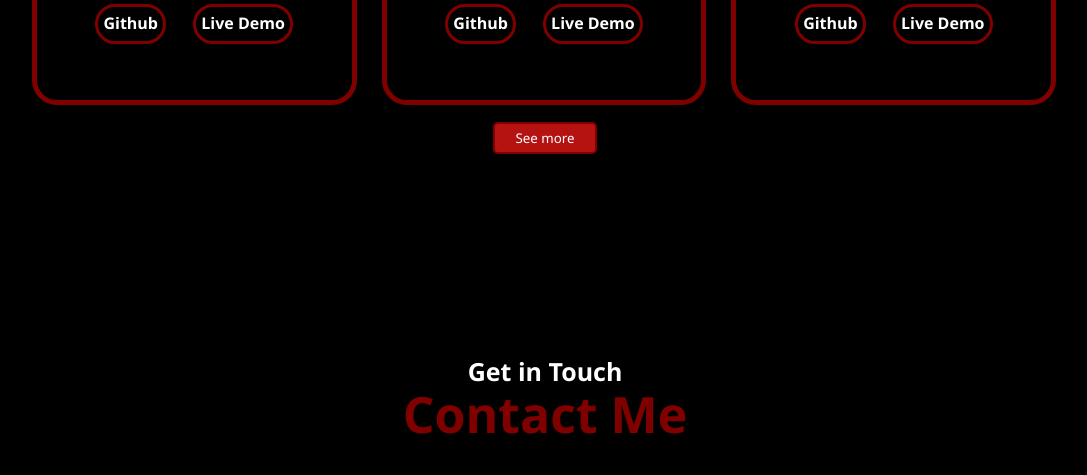
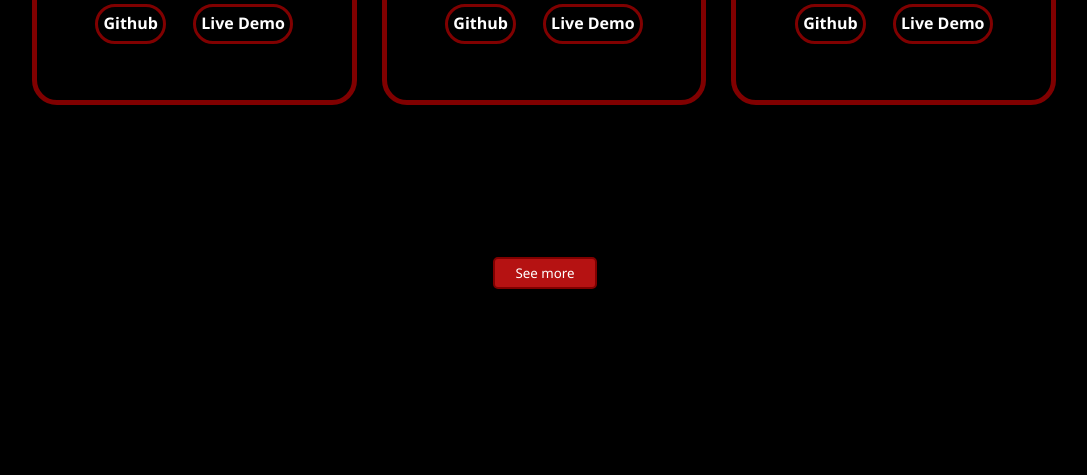
Before and after one commit to AnkeetSah/My_Portfolio, a plain HTML site: page index.html in a window 1280 px wide. Shown: the part 2120-2595 px from the top of the page, without its empty margins (95-1182 px from the left). Drawn offline with Linux system fonts and the light colour scheme.

Commit message:
njnjnjnjn

```diff
--- a/style.css
+++ b/style.css
@@ -385,7 +385,7 @@ justify-content: space-evenly;
 }
 
 .seeMore{
-  margin-top: -150px;
+  margin-top: -15px;
 }
 
 
```
